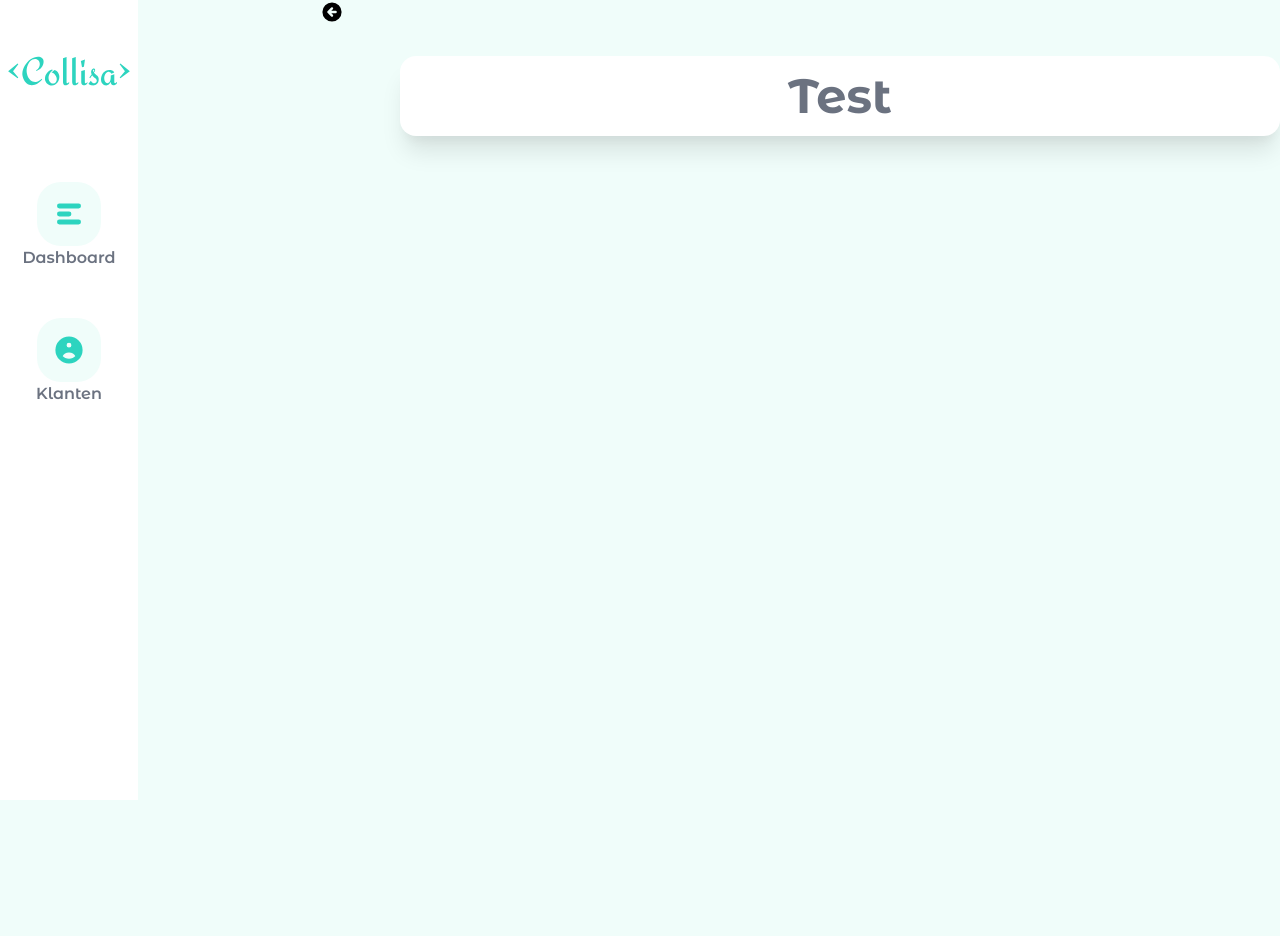
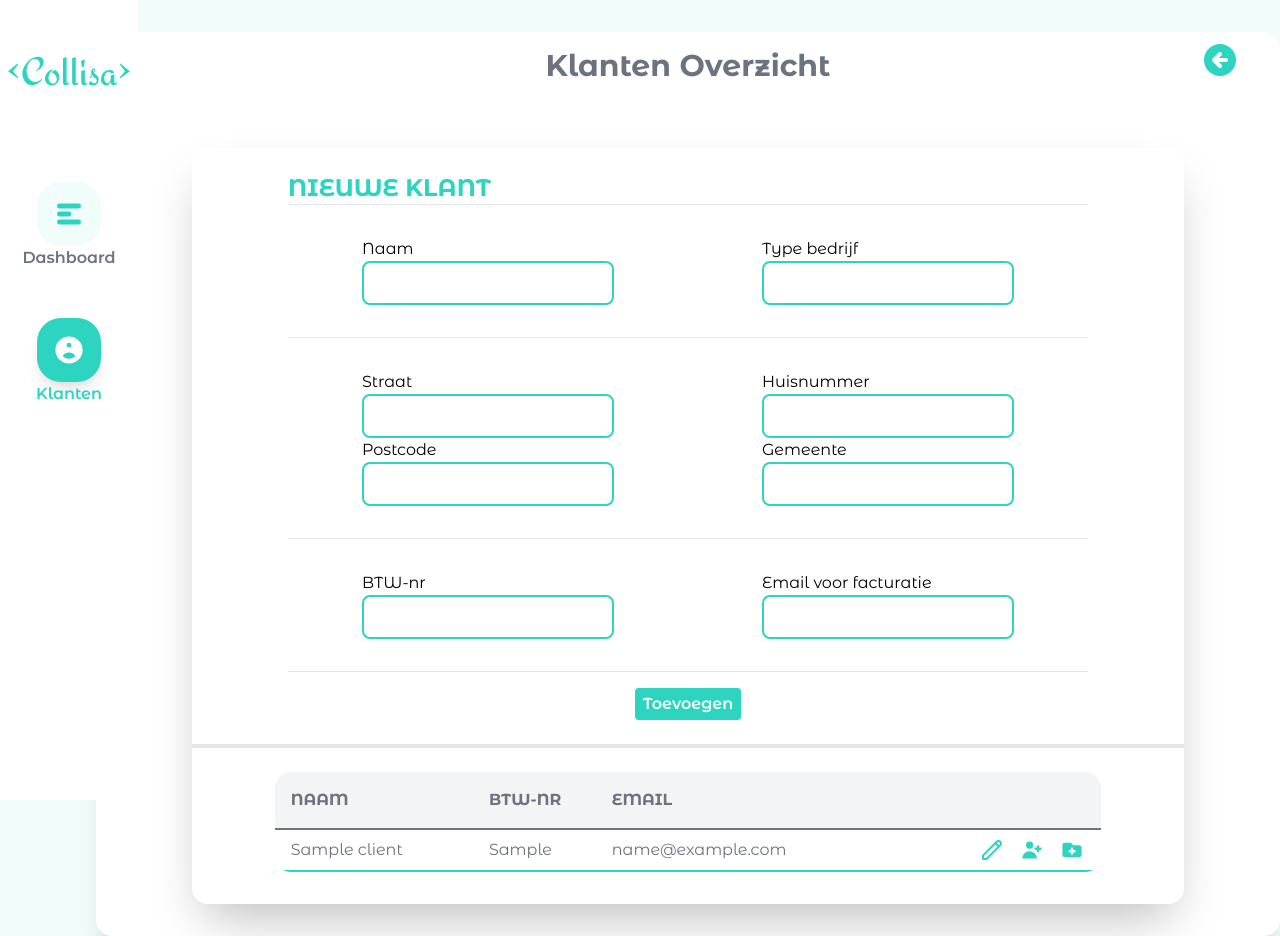
Before and after one commit to Collisa/app_collisa, a Django app: page /clients/add_client in a window 1280 px wide. Before the commit the page ends 800 px from the top, so only its background shows below. Run offline with Django 3.2, Linux system fonts and the light colour scheme; tables that the repository leaves empty hold one stand-in row (values such as "Sample post"); style sheets or scripts are compiled from the project's sources.

Commit message:
Added some new views

```diff
--- a/clients/forms.py
+++ b/clients/forms.py
@@ -65,3 +65,67 @@ class ClientForm(ModelForm):
                 }
             ),
         }
+
+
+class AllClientForm(ModelForm):
+    class Meta:
+        model = Client
+        exclude = ("created_at",)
+        widgets = {
+            "name": TextInput(
+                attrs={
+                    "class": "border-2 border-teal-400 rounded-lg p-2",
+                    "cols": 20,
+                    "rows": 1,
+                }
+            ),
+            "kind_of": TextInput(
+                attrs={
+                    "class": "border-2 border-teal-400 rounded-lg p-2",
+                    "cols": 20,
+                    "rows": 1,
+                }
+            ),
+            "street": TextInput(
+                attrs={
+                    "class": "border-2 border-teal-400 rounded-lg p-2",
+                    "cols": 20,
+                    "rows": 1,
+                }
+            ),
+            "street_num": TextInput(
+                attrs={
+                    "class": "border-2 border-teal-400 rounded-lg p-2",
+                    "cols": 6,
+                    "rows": 1,
+                }
+            ),
+            "postal_code": TextInput(
+                attrs={
+                    "class": "border-2 border-teal-400 rounded-lg p-2",
+                    "cols": 6,
+                    "rows": 1,
+                }
+            ),
+            "town": TextInput(
+                attrs={
+                    "class": "border-2 border-teal-400 rounded-lg p-2",
+                    "cols": 20,
+                    "rows": 1,
+                }
+            ),
+            "vat": TextInput(
+                attrs={
+                    "class": "border-2 border-teal-400 rounded-lg p-2",
+                    "cols": 20,
+                    "rows": 1,
+                }
+            ),
+            "invoice_email": EmailInput(
+                attrs={
+                    "class": "border-2 border-teal-400 rounded-lg p-2",
+                    "cols": 20,
+                    "rows": 1,
+                }
+            ),
+        }
--- a/clients/urls.py
+++ b/clients/urls.py
@@ -8,4 +8,6 @@ urlpatterns = [
     path("add_client", views.add_client, name="add_client"),
     path("<id>/", views.client_detail, name="client_detail"),
     path("<id>/change/", views.change_client, name="change_client"),
+    path("<id>/add_contact/", views.add_contact, name="add_contact"),
+    path("<id>/add_order/", views.add_order, name="add_order"),
 ]
--- a/clients/views.py
+++ b/clients/views.py
@@ -1,7 +1,7 @@
 from django.shortcuts import render, redirect
 
 from .models import Client, Contact, Order
-from .forms import ClientForm
+from .forms import ClientForm, AllClientForm
 
 
 def clients(request):
@@ -30,12 +30,41 @@ def client_detail(request, id):
 
 
 def add_client(request):
-    context = {}
+    client = True
+    form = AllClientForm()
+    all_clients = Client.objects.all()
+    new_client = None
+    if request.method == "POST":
+        submitted_form = AllClientForm(request.POST)
+        new_client = submitted_form.save()
+
+    context = {
+        "form": form,
+        "clients": all_clients,
+        "new_client": new_client,
+        "client": client,
+    }
     return render(request, "clients/add_client.html", context=context)
 
 
 def change_client(request, id):
+    client = True
     detail_client = Client.objects.get(id=id)
     form = ClientForm(request.POST, instance=detail_client)
     form.save()
     return redirect("client_detail", detail_client.id)
+
+
+# contact pages
+
+
+def add_contact(request, id):
+    client = True
+    context = {"client": client}
+    return render(request, "clients/add_contact.html", context=context)
+
+
+def add_order(request, id):
+    client = True
+    context = {"client": client}
+    return render(request, "clients/add_order.html", context=context)
--- a/templates/clients/add_client.html
+++ b/templates/clients/add_client.html
@@ -4,19 +4,127 @@
 {% endblock %}
 
 {% block body %}
+    <a href="{% url 'clients' %}">
+        <svg class="w-10 h-10 text-teal-400 absolute right-10 top-10" fill="currentColor" viewBox="0 0 20 20"
+             xmlns="http://www.w3.org/2000/svg">
+            <path fill-rule="evenodd"
+                  d="M10 18a8 8 0 100-16 8 8 0 000 16zm.707-10.293a1 1 0 00-1.414-1.414l-3 3a1 1 0 000 1.414l3 3a1 1 0 001.414-1.414L9.414 11H13a1 1 0 100-2H9.414l1.293-1.293z"
+                  clip-rule="evenodd"></path>
+        </svg>
+    </a>
 
+    <div class="pt-8">
+        <div class="bg-white rounded-2xl text-center shadow-xl pb-8">
+            <h1 class="text-3xl font-bold text-gray-500 py-4">Klanten Overzicht</h1>
+
+
+            <div class="shadow-2xl mx-24 mt-12 pb-8 rounded-2xl">
+                <form x-data="{newClientSubmitted: false}" class="text-left py-6 mx-24" method="POST" action="">
+                    <p class="uppercase text-teal-400 font-bold text-2xl">Nieuwe Klant</p>
+                    <hr>
+                    <div class="flex justify-around py-8">
+                        {% csrf_token %}
+                        <div>
+                            <p>Naam</p>
+                            {{ form.name }}
+                        </div>
+                        <div>
+                            <p>Type bedrijf</p>
+                            {{ form.kind_of }}
+                        </div>
+                    </div>
+                    <hr>
+                    <div class="flex justify-around pt-8">
+                        <div>
+                            <p>Straat</p>
+                            {{ form.street }}
+                        </div>
+                        <div>
+                            <p>Huisnummer</p>
+                            {{ form.street_num }}
+                        </div>
+                    </div>
+                    <div class="flex justify-around pb-8">
+                        <div>
+                            <p>Postcode</p>
+                            {{ form.postal_code }}
+                        </div>
+                        <div>
+                            <p>Gemeente</p>
+                            {{ form.town }}
+                        </div>
+                    </div>
+                    <hr>
+                    <div class="flex justify-around py-8">
+                        <div>
+                            <p>BTW-nr</p>
+                            {{ form.vat }}
+                        </div>
+                        <div>
+                            <p>Email voor facturatie</p>
+                            {{ form.invoice_email }}
+                        </div>
+                    </div>
+                    <hr>
+                    <div class="text-center">
+                        <button @click="newClientSubmitted = true" type="submit"
+                                class="bg-teal-400 py-1 px-2 rounded mt-4 text-white font-semibold">Toevoegen
+                        </button>
+                    </div>
+                </form>
+                <hr class="border-2">
+                <table class="w-10/12 mx-auto mt-6 text-gray-500 rounded-2xl overflow-hidden">
+                    <thead class="text-left border-b-2 border-gray-500 bg-gray-100 uppercase">
+                    <tr>
+                        <th class="py-4 pl-4">Naam</th>
+                        <th>BTW-nr</th>
+                        <th>email</th>
+                    </tr>
+                    </thead>
+                    <tbody>
+                    {% for client in clients %}
+                        <tr class="text-left border-b-2 border-teal-400">
+                            <td class="py-2 pl-4">{{ client.name }}</td>
+                            <td>{{ client.vat }}</td>
+                            <td>
+                                <div class="flex justify-between items-center">
+                                    {{ client.invoice_email }}
+                                    <div class="flex">
+                                        <a href="" class="text-teal-400 pr-4">
+                                            <svg class="w-6 h-6" fill="none" stroke="currentColor" viewBox="0 0 24 24"
+                                                 xmlns="http://www.w3.org/2000/svg">
+                                                <path stroke-linecap="round" stroke-linejoin="round" stroke-width="2"
+                                                      d="M15.232 5.232l3.536 3.536m-2.036-5.036a2.5 2.5 0 113.536 3.536L6.5 21.036H3v-3.572L16.732 3.732z"></path>
+                                            </svg>
+                                        </a>
+                                        {# Todo: link plaatsen #}
+                                        <a href="{% url 'add_contact' client.id %}" class="text-teal-400 pr-4">
+                                            <svg class="w-6 h-6" fill="currentColor" viewBox="0 0 20 20"
+                                                 xmlns="http://www.w3.org/2000/svg">
+                                                <path d="M8 9a3 3 0 100-6 3 3 0 000 6zM8 11a6 6 0 016 6H2a6 6 0 016-6zM16 7a1 1 0 10-2 0v1h-1a1 1 0 100 2h1v1a1 1 0 102 0v-1h1a1 1 0 100-2h-1V7z"></path>
+                                            </svg>
+                                        </a>
+                                        <a href="{% url 'add_order' client.id %}" class="text-teal-400 pr-4">
+                                            <svg class="w-6 h-6" fill="currentColor" viewBox="0 0 20 20"
+                                                 xmlns="http://www.w3.org/2000/svg">
+                                                <path clip-rule="evenodd"
+                                                      d="M4 4a2 2 0 00-2 2v8a2 2 0 002 2h12a2 2 0 002-2V8a2 2 0 00-2-2h-5L9 4H4zm7 5a1 1 0 00-2 0v1H8a1 1 0 000 2h1v1a1 1 0 002 0v-1h1a1 1 0 000-2h-1V9z"
+                                                      fill-rule="evenodd"></path>
+                                            </svg>
+                                        </a>
+                                    </div>
+                                </div>
+                            </td>
+                        </tr>
+                    {% endfor %}
+
+                    </tbody>
+                </table>
+            </div>
+
+
+        </div>
+    </div>
 {% endblock %}
 
-{% block detail %}
-    <svg class="w-6 h-6" fill="currentColor" viewBox="0 0 20 20" xmlns="http://www.w3.org/2000/svg">
-        <path fill-rule="evenodd"
-              d="M10 18a8 8 0 100-16 8 8 0 000 16zm.707-10.293a1 1 0 00-1.414-1.414l-3 3a1 1 0 000 1.414l3 3a1 1 0 001.414-1.414L9.414 11H13a1 1 0 100-2H9.414l1.293-1.293z"
-              clip-rule="evenodd"></path>
-    </svg>
-    <div class="pt-8">
-        <div class="bg-white rounded-2xl ml-20 text-center shadow-xl">
-            <h1 class="text-5xl font-bold text-gray-500 py-4">Test</h1>
-        </div>
-    </div>
-
-{% endblock detail %}
+{% block detail %}{% endblock detail %}
```
Also changed, not shown: theme/templates/clients/add_contact.html (added, +7 -0 lines), theme/templates/clients/add_order.html (added, +7 -0 lines).
